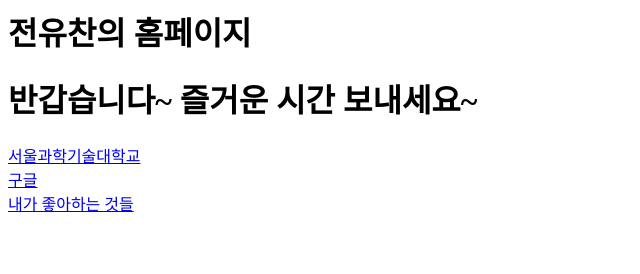
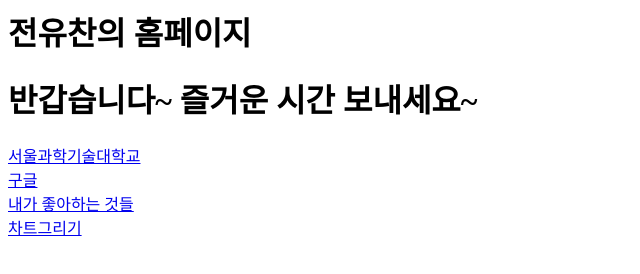
Before and after one commit to wjsdbcks/web, a plain HTML site: page index.html in a window 1280 px wide. Shown: the whole page, without its empty margins (0-640 px from the left). Drawn offline with Linux system fonts and the light colour scheme.

Commit message:
Update index.html

```diff
--- a/index.html
+++ b/index.html
@@ -9,5 +9,6 @@
     <a href = "https://www.seoultech.ac.kr">서울과학기술대학교</a><br>
     <a href = "https://www.google.com/">구글</a><br>
     <a href = "my.html">내가 좋아하는 것들</a><br>
+    <a href = "chart.html">차트그리기</a><br>
   </body>
 </html>
```
